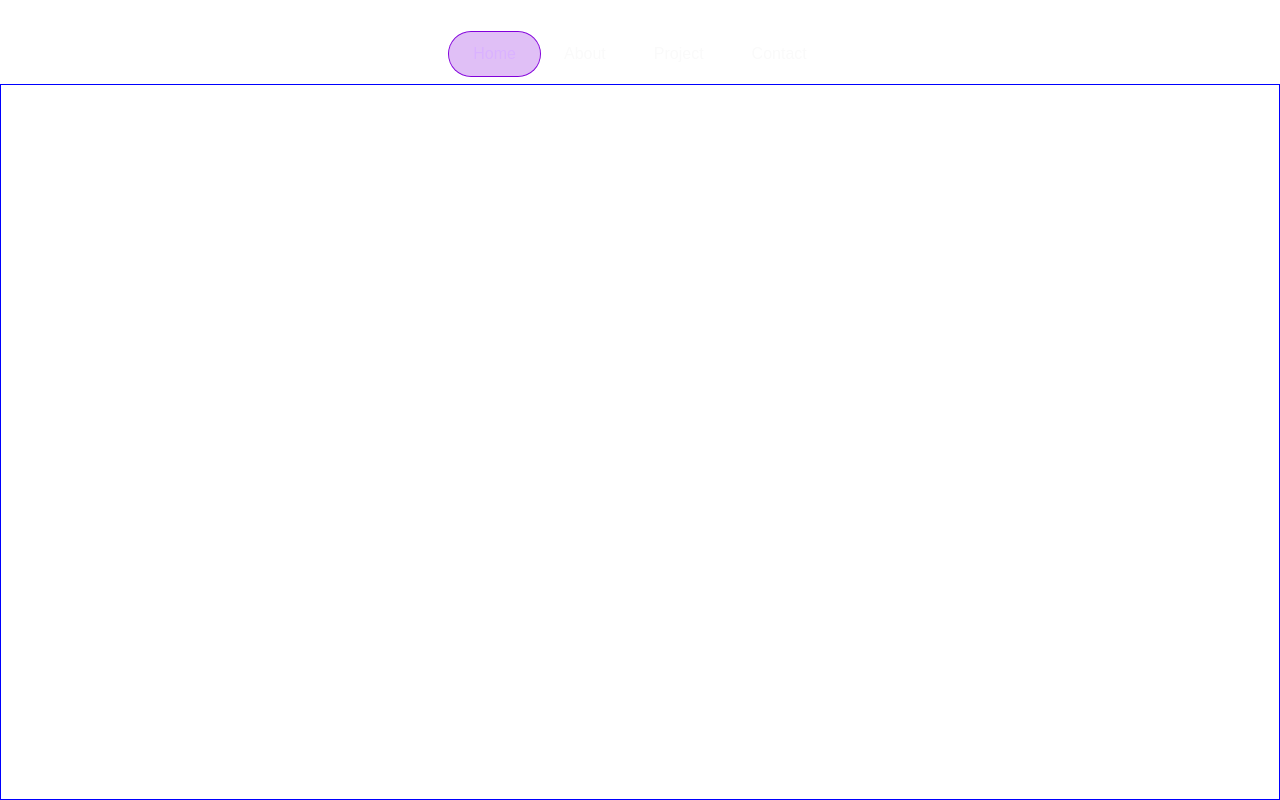
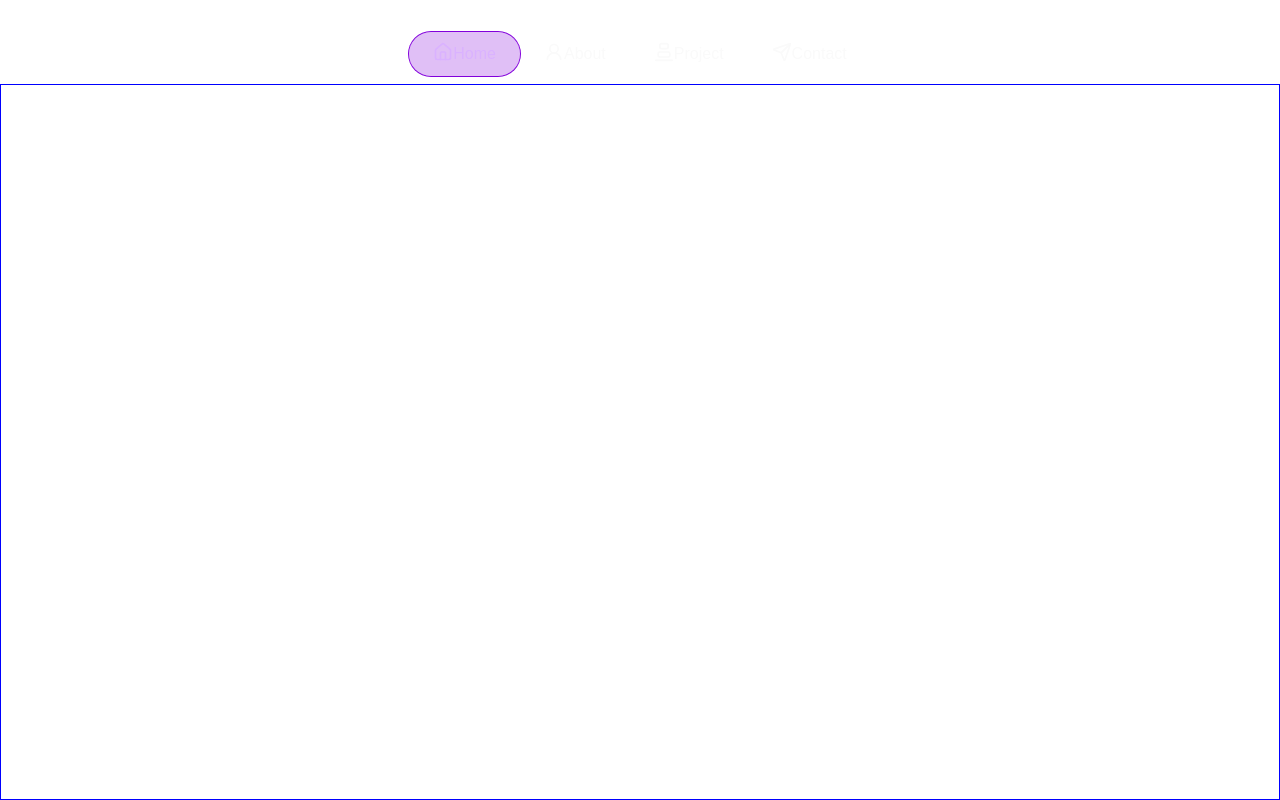
Before and after one commit to p3uj/portfolio, a Next.js app: page / in a window 1280 px wide. Shown: the top 800 px of the page. Built offline with nearby package versions, Linux system fonts and the light colour scheme.

Commit message:
feat(ui/navbar): add tooltip and icons

```diff
--- a/components/ui/navbar.tsx
+++ b/components/ui/navbar.tsx
@@ -2,6 +2,8 @@
 
 import { useState } from "react";
 import styles from "./navbar.module.scss";
+import { AlignVerticalJustifyEnd, Home, Send, UserRound } from "lucide-react";
+import { Tooltip, TooltipContent, TooltipTrigger } from "./tooltip";
 
 export default function NavBar() {
   const [activeTab, setActiveTab] = useState<Tab>("home");
@@ -10,40 +12,72 @@ export default function NavBar() {
     <nav className={styles.navigation}>
       <ul>
         <li>
+          <Tooltip>
+            <TooltipTrigger asChild>
               <a
                 href="#home"
                 className={activeTab === "home" ? styles.active : ""}
                 onClick={() => setActiveTab("home")}
               >
-            Home
+                <Home size={20} />
+                <span>Home</span>
               </a>
+            </TooltipTrigger>
+            <TooltipContent className="md:hidden">
+              <p>Home</p>
+            </TooltipContent>
+          </Tooltip>
         </li>
         <li>
+          <Tooltip>
+            <TooltipTrigger asChild>
               <a
                 href="#about"
                 className={activeTab === "about" ? styles.active : ""}
                 onClick={() => setActiveTab("about")}
               >
-            About
+                <UserRound size={20} />
+                <span>About</span>
               </a>
+            </TooltipTrigger>
+            <TooltipContent className="md:hidden">
+              <p>About</p>
+            </TooltipContent>
+          </Tooltip>
         </li>
         <li>
+          <Tooltip>
+            <TooltipTrigger asChild>
               <a
                 href="#project"
                 className={activeTab === "project" ? styles.active : ""}
                 onClick={() => setActiveTab("project")}
               >
-            Project
+                <AlignVerticalJustifyEnd size={20} />
+                <span>Project</span>
               </a>
+            </TooltipTrigger>
+            <TooltipContent className="md:hidden">
+              <p>Project</p>
+            </TooltipContent>
+          </Tooltip>
         </li>
         <li>
+          <Tooltip>
+            <TooltipTrigger asChild>
               <a
                 href="#contact"
                 className={activeTab === "contact" ? styles.active : ""}
                 onClick={() => setActiveTab("contact")}
               >
-            Contact
+                <Send size={20} />
+                <span>Contact</span>
               </a>
+            </TooltipTrigger>
+            <TooltipContent className="md:hidden">
+              <p>Contact</p>
+            </TooltipContent>
+          </Tooltip>
         </li>
       </ul>
     </nav>
```
Lines whose indentation alone changed are shown as unchanged.
